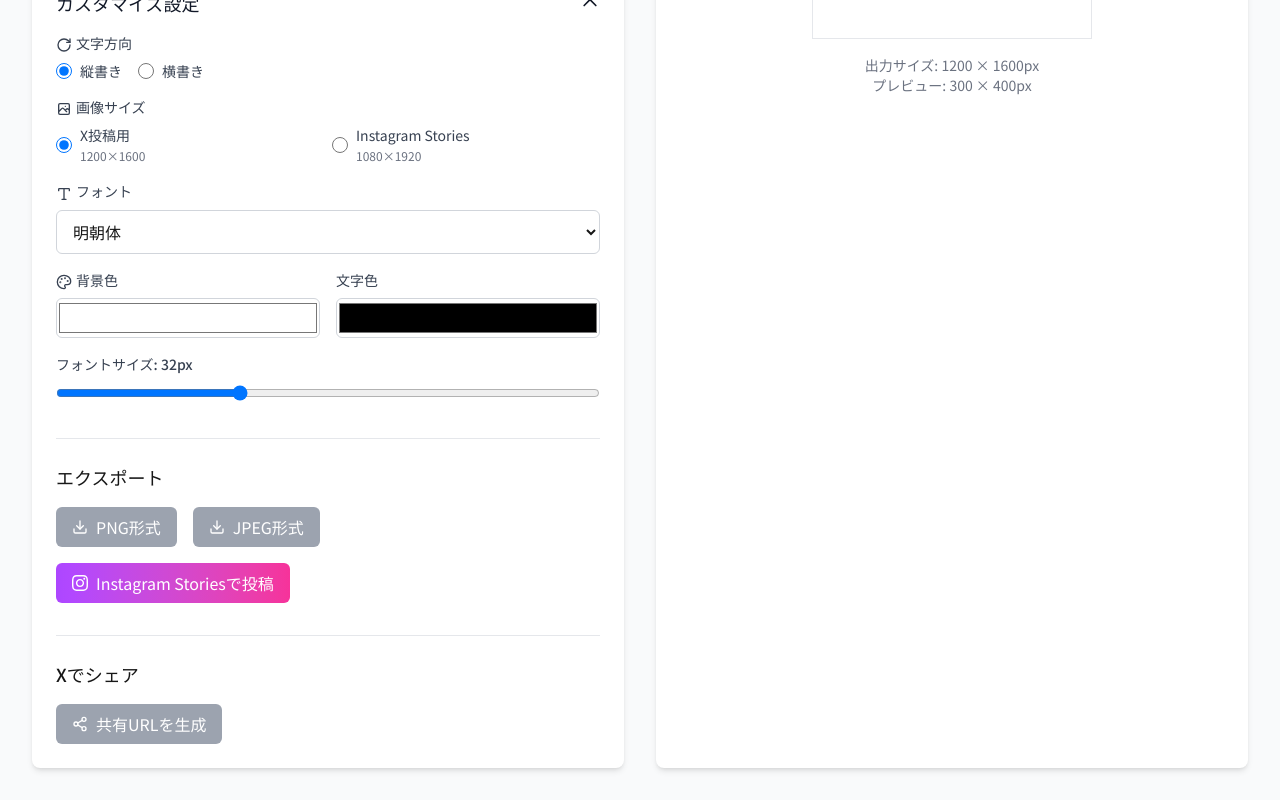
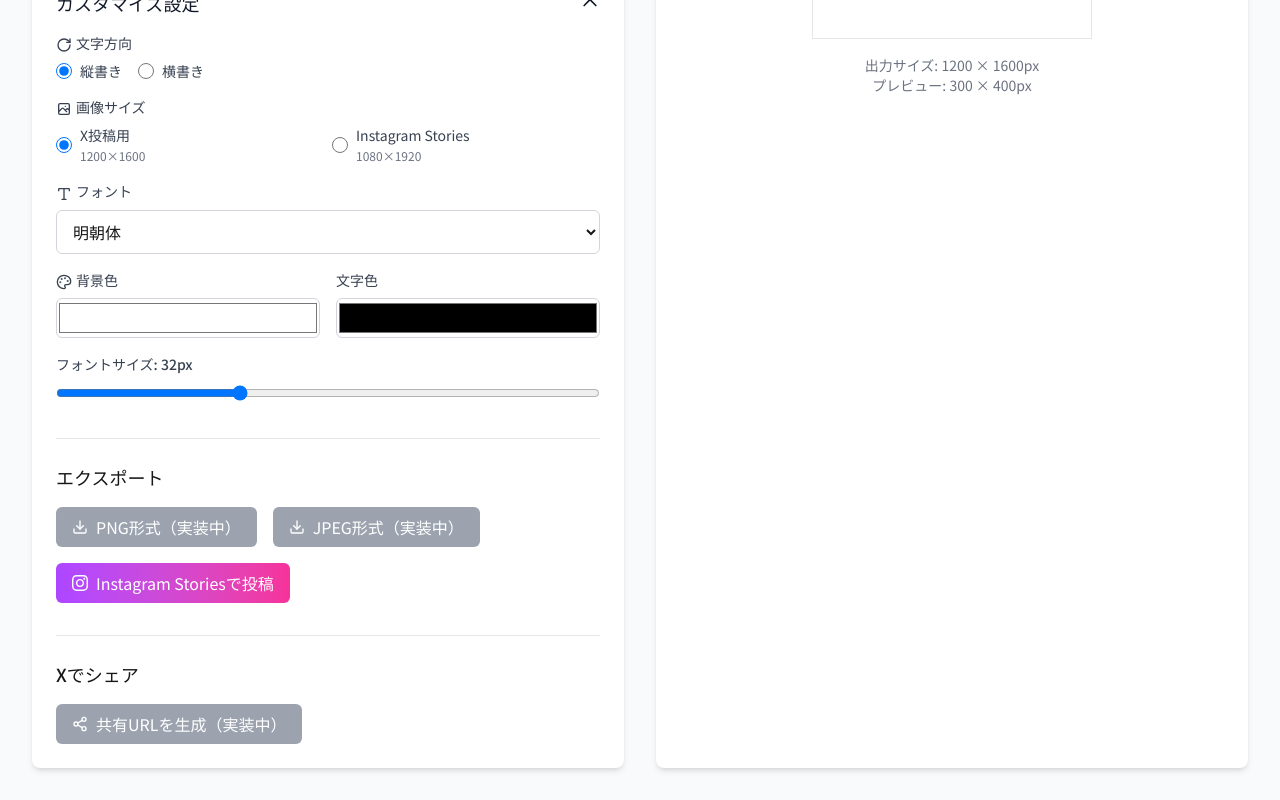
Before and after one commit to itoao/tanka2image, a Next.js app: page /export in a window 1280 px wide. Shown: the part 569-1369 px from the top of the page. Built offline with nearby package versions, Linux system fonts and the light colour scheme.

Commit message:
feat: PNG/JPEG/共有URLボタンを実装中として無効化

```diff
--- a/src/app/export/page.tsx
+++ b/src/app/export/page.tsx
@@ -620,20 +620,20 @@ export default function ExportPage() {
               <h3 className="text-lg font-medium mb-4">画像をダウンロード</h3>
               <div className="space-y-3">
                 <button
-                  onClick={() => handleExport('png')}
-                  disabled={!isContentValid}
-                  className="w-full flex items-center justify-center px-4 py-3 bg-blue-600 text-white rounded-md hover:bg-blue-700 disabled:bg-gray-400 disabled:cursor-not-allowed"
+                  onClick={() => {}}
+                  disabled={true}
+                  className="w-full flex items-center justify-center px-4 py-3 bg-gray-400 text-white rounded-md cursor-not-allowed"
                 >
                   <Download className="w-4 h-4 mr-2" />
-                  PNG形式でダウンロード
+                  PNG形式でダウンロード（実装中）
                 </button>
                 <button
-                  onClick={() => handleExport('jpeg')}
-                  disabled={!isContentValid}
-                  className="w-full flex items-center justify-center px-4 py-3 bg-green-600 text-white rounded-md hover:bg-green-700 disabled:bg-gray-400 disabled:cursor-not-allowed"
+                  onClick={() => {}}
+                  disabled={true}
+                  className="w-full flex items-center justify-center px-4 py-3 bg-gray-400 text-white rounded-md cursor-not-allowed"
                 >
                   <Download className="w-4 h-4 mr-2" />
-                  JPEG形式でダウンロード
+                  JPEG形式でダウンロード（実装中）
                 </button>
 
                 <button
@@ -654,12 +654,12 @@ export default function ExportPage() {
               <h3 className="text-lg font-medium mb-4">SNSでシェア</h3>
               {!shareUrl ? (
                 <button
-                  onClick={handleShare}
-                  disabled={!isContentValid || isSharing}
-                  className="w-full flex items-center justify-center px-4 py-3 bg-black text-white rounded-md hover:bg-gray-800 disabled:bg-gray-400 disabled:cursor-not-allowed"
+                  onClick={() => {}}
+                  disabled={true}
+                  className="w-full flex items-center justify-center px-4 py-3 bg-gray-400 text-white rounded-md cursor-not-allowed"
                 >
                   <Share2 className="w-4 h-4 mr-2" />
-                  {isSharing ? '共有URL生成中...' : '共有URLを生成'}
+                  共有URLを生成（実装中）
                 </button>
               ) : (
                 <div className="space-y-3">
@@ -1025,20 +1025,20 @@ export default function ExportPage() {
               <div className="space-y-4">
                 <div className="flex space-x-4">
                   <button
-                    onClick={() => handleExport('png')}
-                    disabled={!isContentValid}
-                    className="flex items-center px-4 py-2 bg-blue-600 text-white rounded-md hover:bg-blue-700 disabled:bg-gray-400 disabled:cursor-not-allowed"
+                    onClick={() => {}}
+                    disabled={true}
+                    className="flex items-center px-4 py-2 bg-gray-400 text-white rounded-md cursor-not-allowed"
                   >
                     <Download className="w-4 h-4 mr-2" />
-                    PNG形式
+                    PNG形式（実装中）
                   </button>
                   <button
-                    onClick={() => handleExport('jpeg')}
-                    disabled={!isContentValid}
-                    className="flex items-center px-4 py-2 bg-green-600 text-white rounded-md hover:bg-green-700 disabled:bg-gray-400 disabled:cursor-not-allowed"
+                    onClick={() => {}}
+                    disabled={true}
+                    className="flex items-center px-4 py-2 bg-gray-400 text-white rounded-md cursor-not-allowed"
                   >
                     <Download className="w-4 h-4 mr-2" />
-                    JPEG形式
+                    JPEG形式（実装中）
                   </button>
                 </div>
 
@@ -1061,12 +1061,12 @@ export default function ExportPage() {
               <h3 className="text-lg font-medium mb-4">Xでシェア</h3>
               {!shareUrl ? (
                 <button
-                  onClick={handleShare}
-                  disabled={!isContentValid || isSharing}
-                  className="flex items-center px-4 py-2 bg-black text-white rounded-md hover:bg-gray-800 disabled:bg-gray-400 disabled:cursor-not-allowed"
+                  onClick={() => {}}
+                  disabled={true}
+                  className="flex items-center px-4 py-2 bg-gray-400 text-white rounded-md cursor-not-allowed"
                 >
                   <Share2 className="w-4 h-4 mr-2" />
-                  {isSharing ? '共有URL生成中...' : '共有URLを生成'}
+                  共有URLを生成（実装中）
                 </button>
               ) : (
                 <div className="space-y-3">
```
